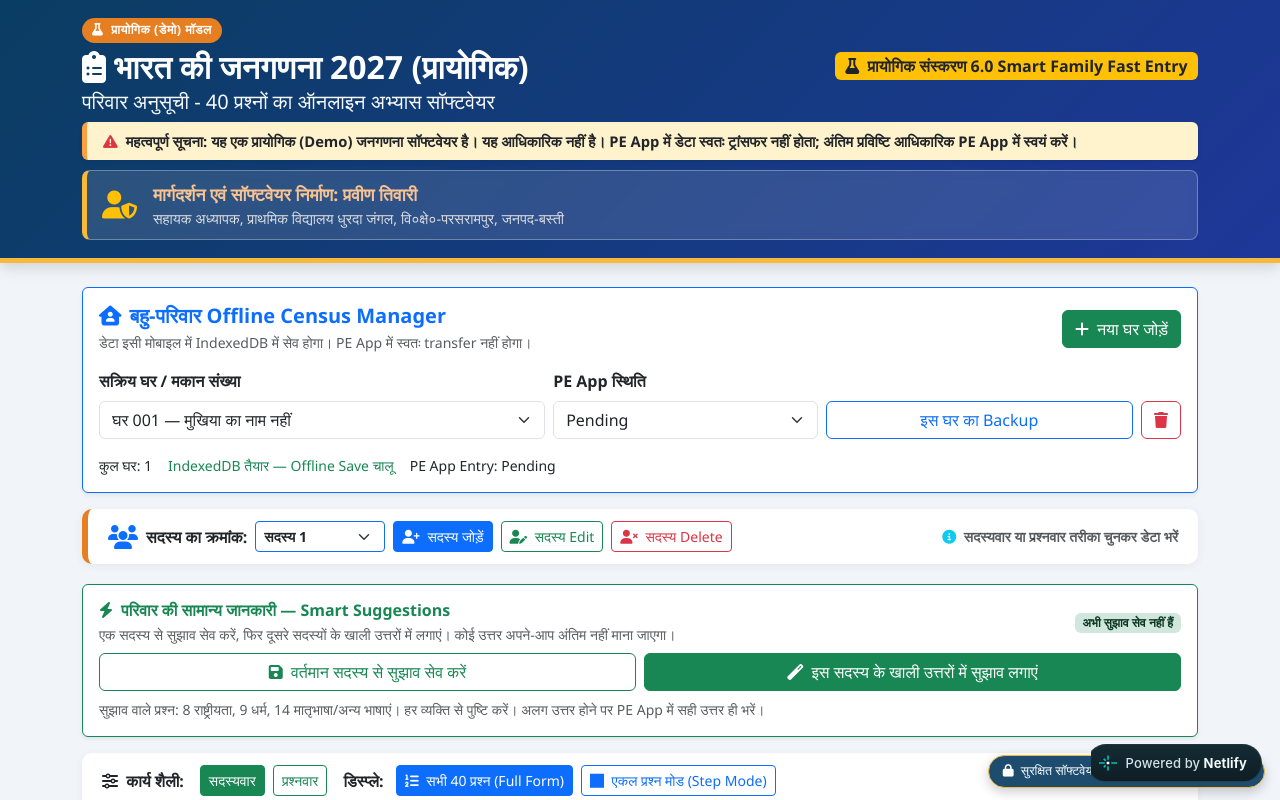
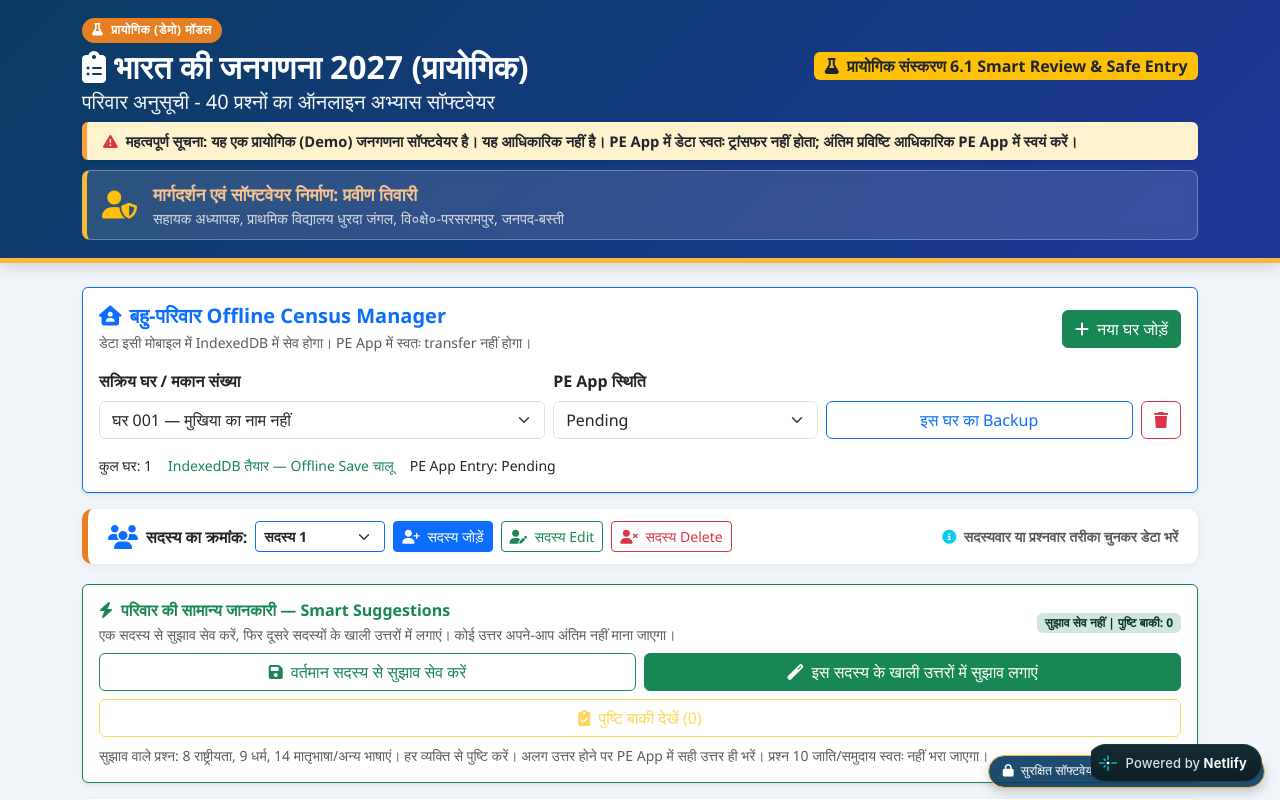
Before and after one commit to ptiwari537-wq/CENSUS-2027-ENUMERATOR, a plain HTML site: page index.html in a window 1280 px wide. Shown: the top 800 px of the page. Drawn offline with nearby package versions, Linux system fonts and the light colour scheme.

Commit message:
Upgrade to v6.1 smart review and safe entry

```diff
--- a/index.html
+++ b/index.html
@@ -289,7 +289,7 @@
                     <h5 class="mb-0 text-light opacity-90">परिवार अनुसूची - 40 प्रश्नों का ऑनलाइन अभ्यास सॉफ्टवेयर</h5>
                 </div>
                 <div class="text-end mt-2 mt-md-0">
-                    <span class="badge bg-warning text-dark fs-6"><i class="fas fa-flask me-1"></i> प्रायोगिक संस्करण 6.0 Smart Family Fast Entry</span>
+                    <span class="badge bg-warning text-dark fs-6"><i class="fas fa-flask me-1"></i> प्रायोगिक संस्करण 6.1 Smart Review & Safe Entry</span>
                 </div>
             </div>
 
@@ -349,7 +349,8 @@
                     <div class="col-12 col-md-6"><button class="btn btn-outline-success w-100" type="button" onclick="saveFamilySuggestionsFromCurrentMember()"><i class="fas fa-save me-1"></i> वर्तमान सदस्य से सुझाव सेव करें</button></div>
                     <div class="col-12 col-md-6"><button class="btn btn-success w-100" type="button" onclick="applyFamilySuggestionsToCurrentMember()"><i class="fas fa-magic me-1"></i> इस सदस्य के खाली उत्तरों में सुझाव लगाएं</button></div>
                 </div>
-                <div class="small text-muted mt-2">सुझाव वाले प्रश्न: 8 राष्ट्रीयता, 9 धर्म, 14 मातृभाषा/अन्य भाषाएं। हर व्यक्ति से पुष्टि करें। अलग उत्तर होने पर PE App में सही उत्तर ही भरें।</div>
+                <div class="d-grid mt-2"><button class="btn btn-outline-warning" id="review-suggestions-btn" type="button" onclick="reviewNextFamilySuggestion()" disabled><i class="fas fa-clipboard-check me-1"></i> पुष्टि बाकी देखें (0)</button></div>
+                <div class="small text-muted mt-2">सुझाव वाले प्रश्न: 8 राष्ट्रीयता, 9 धर्म, 14 मातृभाषा/अन्य भाषाएं। हर व्यक्ति से पुष्टि करें। अलग उत्तर होने पर PE App में सही उत्तर ही भरें। प्रश्न 10 जाति/समुदाय स्वतः नहीं भरा जाएगा।</div>
             </div>
         </div>
 
@@ -369,7 +370,7 @@
 
             <div class="d-flex gap-2 flex-wrap">
                 <button class="btn btn-warning btn-sm fw-bold text-dark" onclick="downloadThisSoftware()">
-                    <i class="fas fa-download me-1"></i> सॉफ्टवेयर डाउनलोड करें (v6.0)
+                    <i class="fas fa-download me-1"></i> सॉफ्टवेयर डाउनलोड करें (v6.1)
                 </button>
 
                 <button class="btn btn-share btn-sm" onclick="shareDataOnWhatsApp()">
@@ -1734,12 +1735,58 @@
             showToastNotice(count ? count + ' खाली उत्तरों में सुझाव लगाए गए। प्रश्न 8, 9 और 14 की व्यक्ति से पुष्टि करें।' : 'इस सदस्य के संबंधित उत्तर पहले से भरे हैं; कोई बदलाव नहीं किया गया।');
         }
 
+        function getPendingFamilySuggestionItems() {
+            const fields = [
+                { key:'8', flag:'q8_family_suggested', question:8, label:'राष्ट्रीयता' },
+                { key:'9', flag:'q9_family_suggested', question:9, label:'धर्म' },
+                { key:'q14_mother_tongue', flag:'q14_mother_tongue_family_suggested', question:14, label:'मातृभाषा' },
+                { key:'q14_lang1', flag:'q14_lang1_family_suggested', question:14, label:'अन्य भाषा 1' },
+                { key:'q14_lang2', flag:'q14_lang2_family_suggested', question:14, label:'अन्य भाषा 2' }
+            ];
+            const pending = [];
+            Object.entries(households).forEach(([houseId, house]) => {
+                Object.entries(house.members || {}).forEach(([memberId, member]) => {
+                    fields.forEach(field => {
+                        if(member && member[field.flag] === true) pending.push({
+                            houseId, memberId, question:field.question, label:field.label,
+                            memberName:String(member[1] || ('सदस्य '+memberId))
+                        });
+                    });
+                });
+            });
+            return pending;
+        }
+
         function renderFamilySuggestionsStatus() {
             const el = document.getElementById('family-suggestions-status');
             if (!el) return;
             const p = households[activeHouseholdId]?.familySuggestions;
             const n = p ? Object.values(p).filter(v => String(v || '').trim()).length : 0;
-            el.textContent = n ? n + ' सुझाव सेव हैं' : 'अभी सुझाव सेव नहीं हैं';
+            const pending = getPendingFamilySuggestionItems().filter(x => x.houseId === activeHouseholdId).length;
+            el.textContent = (n ? n + ' सुझाव सेव' : 'सुझाव सेव नहीं') + ' | पुष्टि बाकी: ' + pending;
+            const review = document.getElementById('review-suggestions-btn');
+            if(review) {
+                review.disabled = pending === 0;
+                review.innerHTML = '<i class="fas fa-clipboard-check me-1"></i> पुष्टि बाकी देखें (' + pending + ')';
+            }
+        }
+
+        function reviewNextFamilySuggestion() {
+            const pending = getPendingFamilySuggestionItems().filter(x => x.houseId === activeHouseholdId);
+            if(!pending.length) {
+                showToastNotice('इस घर में कोई सुझाव पुष्टि के लिए बाकी नहीं है।');
+                return;
+            }
+            const item = pending[0];
+            currentActiveMember = String(item.memberId);
+            currentActiveQuestion = item.question;
+            renderFormQuestions();
+            renderMemberSelector();
+            updateConditionalLocks();
+            switchView('single');
+            const card = document.getElementById('q-card-' + item.question);
+            if(card) card.scrollIntoView({behavior:'smooth',block:'start'});
+            showToastNotice(item.memberName + ' — प्रश्न ' + item.question + ' (' + item.label + ') की पुष्टि करें।');
         }
 
         async function addHousehold() {
@@ -2396,25 +2443,13 @@
         function updateConditionalLocks() {
             const mData = getCurrentMemberData();
 
-            // Convenience prefill for this user's local workflow only; confirm each person's actual response.
-            // Apply once per member, only when both SC and ST are explicitly marked 'नहीं'.
-            if(mData['q10_sc'] === 'नहीं' && mData['q10_st'] === 'नहीं' && !mData.q10_other_auto_suggested) {
-                if(!mData['q10_other_opt']) mData['q10_other_opt'] = 'जाति का नाम लिखें';
-                if(mData['q10_other_opt'] === 'जाति का नाम लिखें' && !mData['q10_other_name']) {
-                    mData['q10_other_name'] = 'राजभर';
-                    mData.q10_other_auto_suggested = true;
-                    saveLocalState();
-                } else if(mData['q10_other_opt'] !== 'जाति का नाम लिखें') {
-                    // Respect an already selected response such as refusal or no caste.
-                    mData.q10_other_auto_suggested = true;
-                    saveLocalState();
-                }
-                const otherRadio = document.getElementById('q10_other_1');
-                if(otherRadio && mData['q10_other_opt'] === 'जाति का नाम लिखें') otherRadio.checked = true;
-                const otherBox = document.getElementById('box-other-caste-text');
-                if(otherBox && mData['q10_other_opt'] === 'जाति का नाम लिखें') otherBox.classList.remove('d-none');
-                const casteInput = document.querySelector('#box-other-caste-text input');
-                if(casteInput && mData['q10_other_opt'] === 'जाति का नाम लिखें') casteInput.value = mData['q10_other_name'] || '';
+            // Q10 जाति/समुदाय की जानकारी कभी स्वतः न भरें। यदि पुराने संस्करण ने
+            // 'राजभर' स्वतः भरा था और उपयोगकर्ता ने उसे नहीं बदला, तो उसे हटाकर पुष्टि मांगें।
+            if(mData.q10_other_auto_suggested === true) {
+                if(mData['q10_other_name'] === 'राजभर') mData['q10_other_name'] = '';
+                mData['q10_other_opt'] = '';
+                mData.q10_other_auto_suggested = false;
+                saveLocalState();
             }
 
             // Convenience suggestion only (not an official age-based census rule):
```
